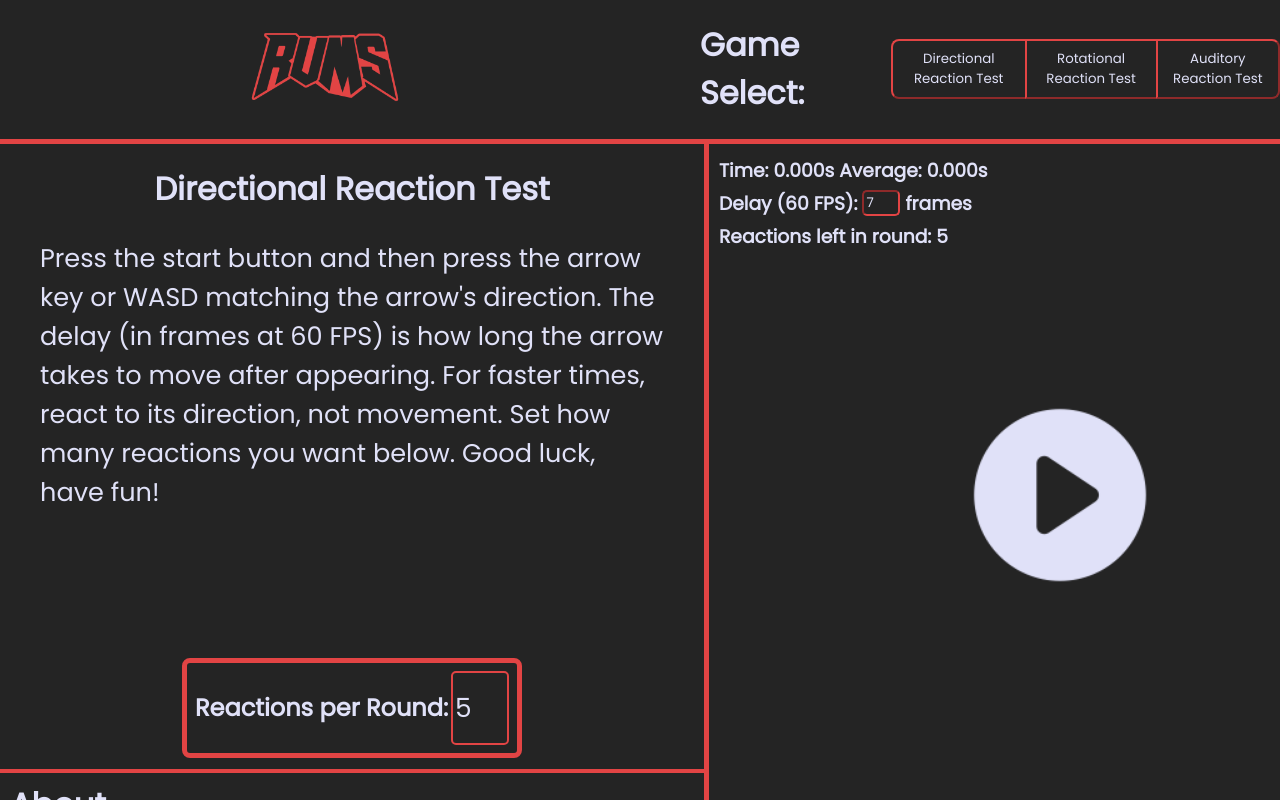
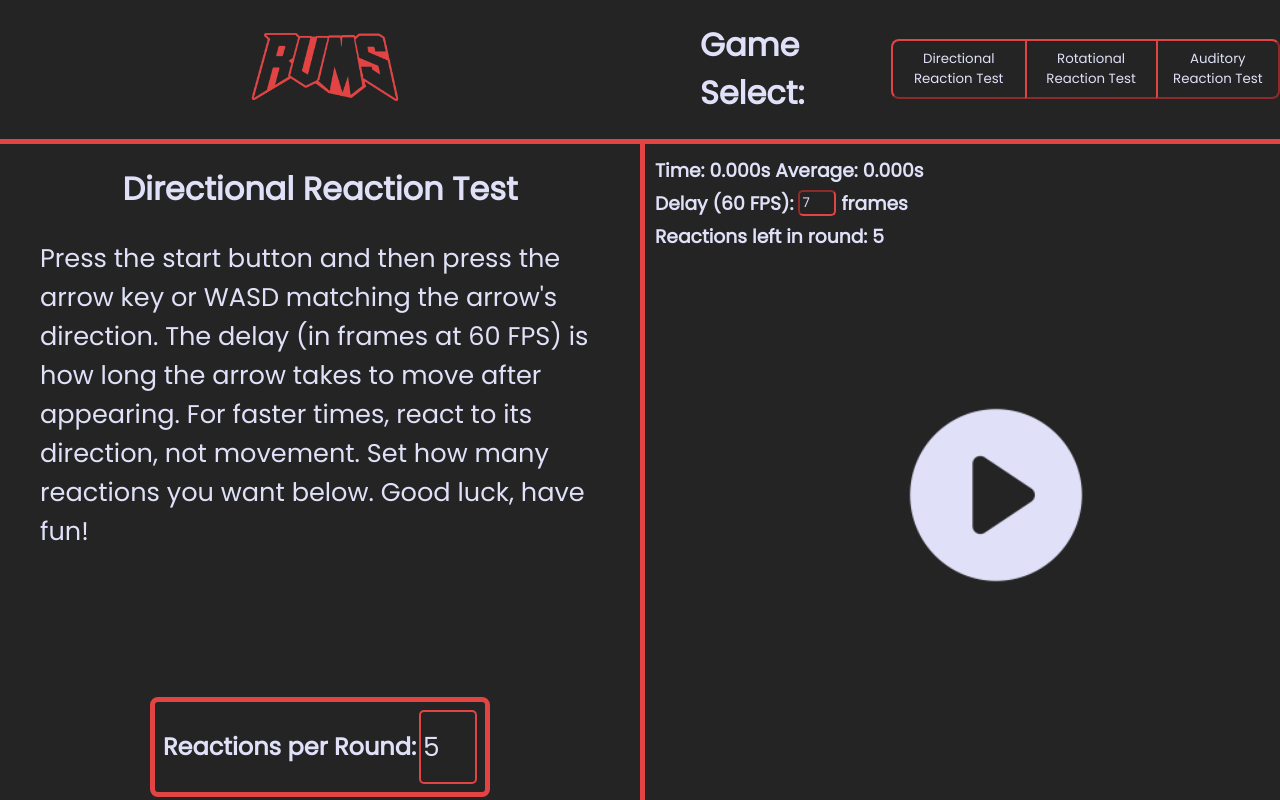
Before and after one commit to Luke-Christoffersen/RUMS, a React (Vite) app: page / in a window 1280 px wide. Shown: the top 800 px of the page. Built offline with nearby package versions, Linux system fonts and the light colour scheme.

Commit message:
Debug Commit 6

```diff
--- a/src/Container.css
+++ b/src/Container.css
@@ -83,12 +83,11 @@
 #left-container{
     flex: 3;
     max-width: 55%;
-
 }
 
 #game-holder{
     flex: 2;
-    max-width: 45%;
+    max-width: 50%;
 
 }
 
```
